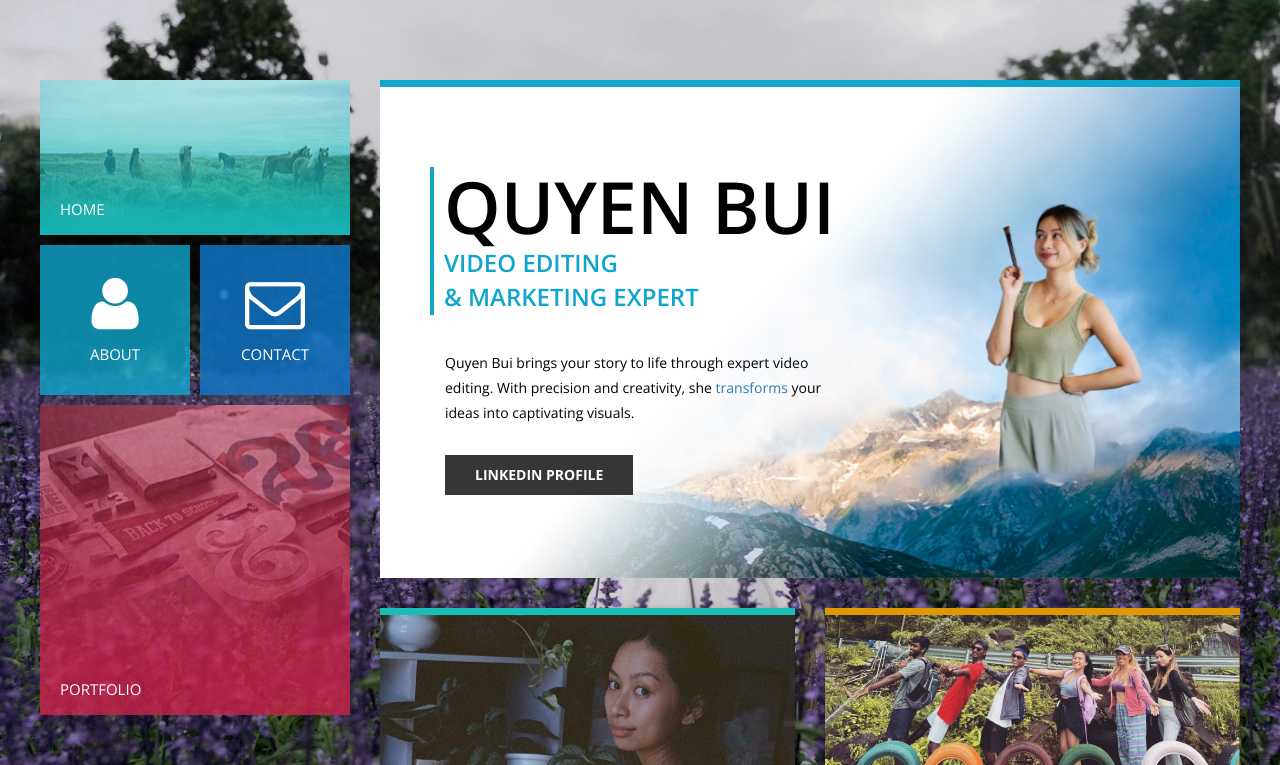
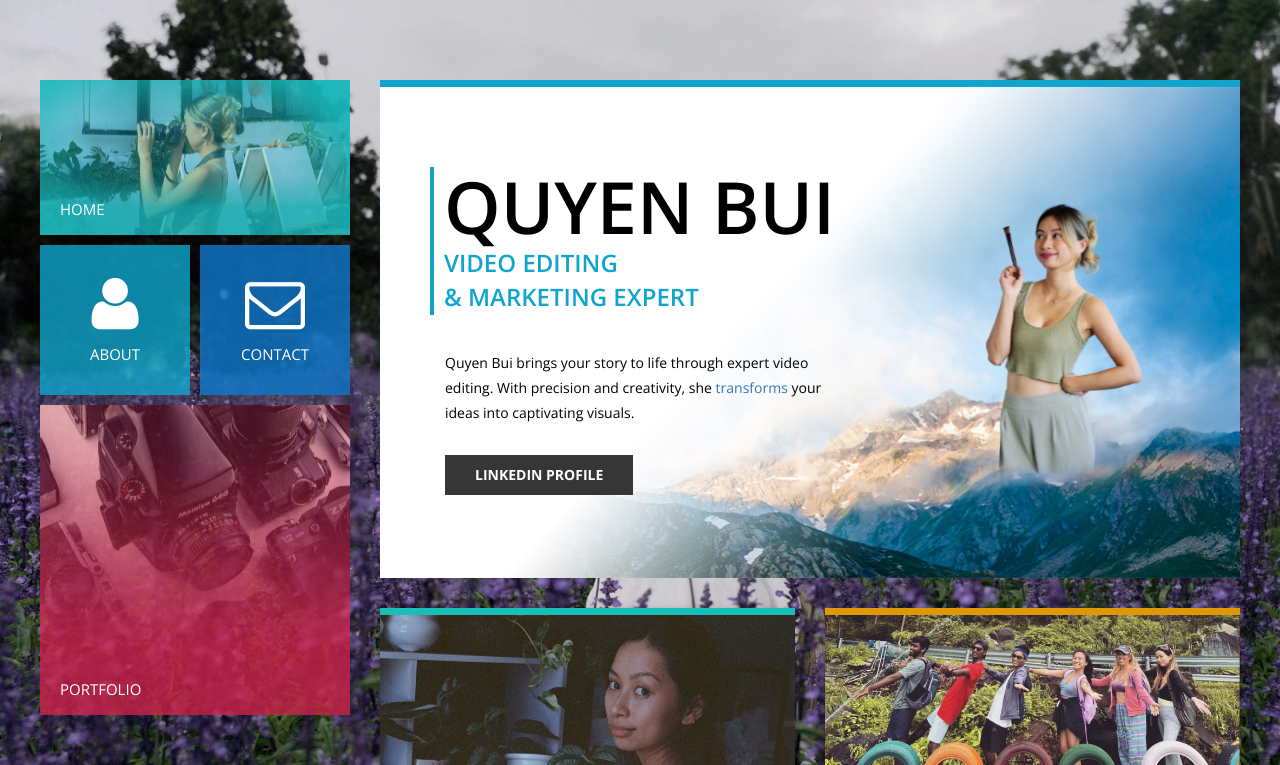
Before and after one commit to jbdt/quyen-portfolio, a plain HTML site: page index.html in a window 1280 px wide. Shown: the top 765 px of the page. Drawn offline with nearby package versions, Linux system fonts and the light colour scheme.

Commit message:
Home pictures

```diff
--- a/css/style.css
+++ b/css/style.css
@@ -132,7 +132,7 @@ body {
 
 .home {
 	background-color: rgba(16, 165, 205, 0.8);
-	background-image: url(../images/menu-bg-home.png);
+	background-image: url(../images/quyen-img-14.png);
 	background-repeat: no-repeat;
 	background-size: 100% 100%;
 }
@@ -171,7 +171,7 @@ body {
 	margin-bottom: 10px;
 }
 .portfolio {
-	background-image: url(../images/menu-bg-portfolio.png);
+	background-image: url(../images/quyen-img-13.png);
 	background-repeat: no-repeat;
 	background-size: 100% 100%;
 }
```
Also changed, not shown: images/quyen-img-13.png (added), images/quyen-img-14.png (added).
